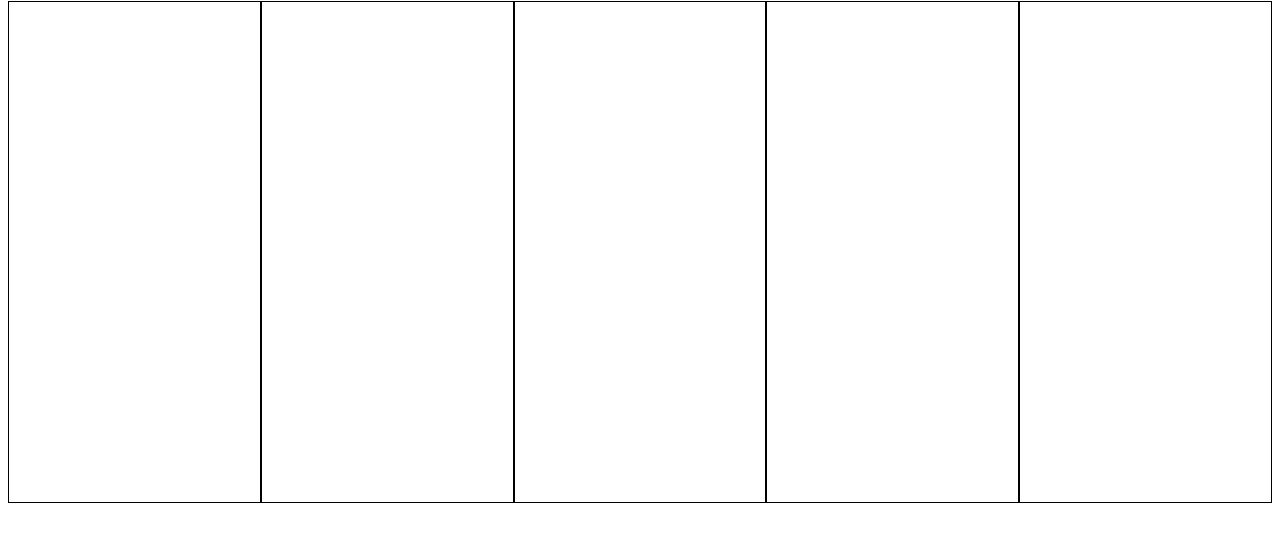
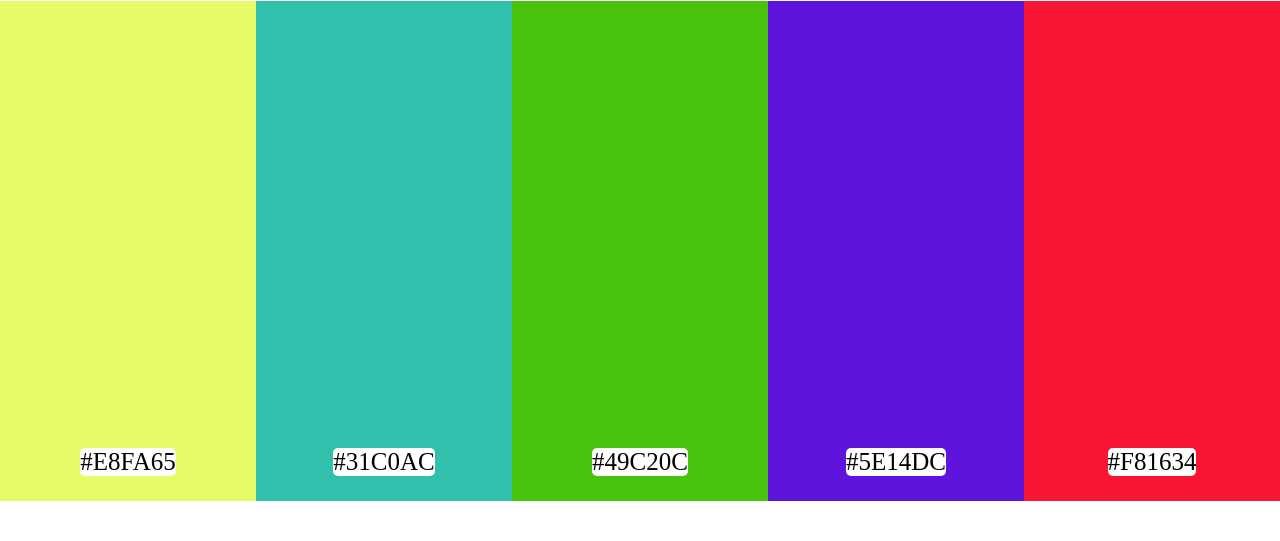
Before and after one commit to AlexPD93/Colour-Palette, a plain HTML site: page index.html in a window 1280 px wide. Shown: the part 79-620 px from the top of the page. Drawn offline with Linux system fonts and the light colour scheme.

Commit message:
Added hex colour codes to boxes

```diff
--- a/index.html
+++ b/index.html
@@ -10,11 +10,11 @@
   <body>
     <h1>Colour Palette</h1>
     <div class="colour-container">
-      <div class="colour-box"></div>
-      <div class="colour-box"></div>
-      <div class="colour-box"></div>
-      <div class="colour-box"></div>
-      <div class="colour-box"></div>
+      <div class="colour-box"><p class="hex-text"></p></div>
+      <div class="colour-box"><p class="hex-text"></p></div>
+      <div class="colour-box"><p class="hex-text"></p></div>
+      <div class="colour-box"><p class="hex-text"></p></div>
+      <div class="colour-box"><p class="hex-text"></p></div>
     </div>
     <script src="script.js"></script>
   </body>
--- a/script.js
+++ b/script.js
@@ -1,10 +1,63 @@
-function generateColour(event) {
-  let letters = "0123456789ABCDEF";
-  let colour = "#";
+function generateColour() {
+  let characters = "0123456789ABCDEF";
+  let colourOne = "#";
+  let colourTwo = "#";
+  let colourThree = "#";
+  let colourFour = "#";
+  let colourFive = "#";
+
   for (let i = 0; i < 6; i++) {
-    colour += letters[Math.floor(Math.random() * 16)];
+    colourOne += characters[Math.floor(Math.random() * 16)];
+    colourTwo += characters[Math.floor(Math.random() * 16)];
+    colourThree += characters[Math.floor(Math.random() * 16)];
+    colourFour += characters[Math.floor(Math.random() * 16)];
+    colourFive += characters[Math.floor(Math.random() * 16)];
   }
-  return colour;
+  displayColour(colourOne, colourTwo, colourThree, colourFour, colourFive);
+}
+
+function displayColour(
+  colourOne,
+  colourTwo,
+  colourThree,
+  colourFour,
+  colourFive
+) {
+  let box = document.getElementsByClassName("colour-box");
+  let boxArray = Array.from(box);
+
+  let colourHex = document.getElementsByClassName("hex-text");
+  let colourHexArray = Array.from(colourHex);
+
+  let boxOne = boxArray[0];
+  boxOne.style.backgroundColor = colourOne;
+  let boxOneText = colourHexArray[0];
+  boxOneText.innerHTML = colourOne;
+  boxOneText.style.backgroundColor = "#ffffff";
+
+  let boxTwo = boxArray[1];
+  boxTwo.style.backgroundColor = colourTwo;
+  let boxTwoText = colourHexArray[1];
+  boxTwoText.innerHTML = colourTwo;
+  boxTwoText.style.backgroundColor = "#ffffff";
+
+  let boxThree = boxArray[2];
+  boxThree.style.backgroundColor = colourThree;
+  let boxThreeText = colourHexArray[2];
+  boxThreeText.innerHTML = colourThree;
+  boxThreeText.style.backgroundColor = "#ffffff";
+
+  let boxFour = boxArray[3];
+  boxFour.style.backgroundColor = colourFour;
+  let boxFourText = colourHexArray[3];
+  boxFourText.innerHTML = colourFour;
+  boxFourText.style.backgroundColor = "#ffffff";
+
+  let boxFive = boxArray[4];
+  boxFive.style.backgroundColor = colourFive;
+  let boxFiveText = colourHexArray[4];
+  boxFiveText.innerHTML = colourFive;
+  boxFiveText.style.backgroundColor = "#ffffff";
 }
 
 document.addEventListener("keydown", (event) => {
@@ -13,3 +66,5 @@ document.addEventListener("keydown", (event) => {
     generateColour();
   }
 });
+
+generateColour();
--- a/styles.css
+++ b/styles.css
@@ -1,3 +1,7 @@
+body {
+  margin: 0;
+}
+
 h1 {
   text-align: center;
 }
@@ -10,7 +14,14 @@ h1 {
 }
 
 .colour-box {
+  display: flex;
+  justify-content: center;
   width: 20%;
   height: 500px;
-  border: 1px solid black;
 }
+
+.hex-text {
+  align-self: flex-end;
+  font-size: 25px;
+  border-radius: 5px;
+}
```
